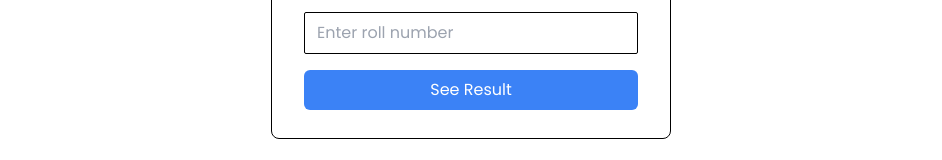
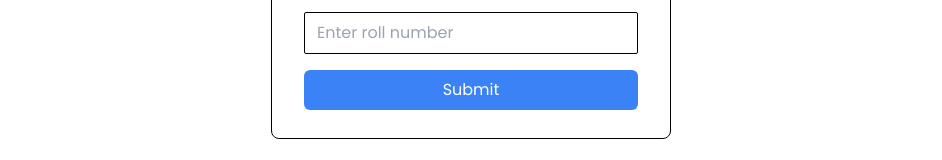
Before and after one commit to aditya-chopde/result-management-system, a React (Vite) app in the folder frontend/: page /s/result in a window 1280 px wide. Shown: the part 383-543 px from the top of the page, without its empty margins (169-1111 px from the left). Built offline with nearby package versions, Linux system fonts and the light colour scheme.

Commit message:
implemented isubmitting functinality in see result

```diff
--- a/frontend/src/components/SeeResult.jsx
+++ b/frontend/src/components/SeeResult.jsx
@@ -6,9 +6,14 @@ const SeeResult = () => {
   const [schoolName, setSchoolName] = useState("");
   const [studentName, setStudentName] = useState("");
   const [studentRollNumber, setStudentRollNumber] = useState("");
+  const [isSubmitting, setIsSubmitting] = useState(false)
+  const [bgColor, setBgColor] = useState(false)
+
   const navigate = useNavigate();
 
   const handleSubmit = async (e) => {
+    setIsSubmitting(true)
+    setBgColor(true)
     e.preventDefault();
 
     const formData = {
@@ -18,6 +23,8 @@ const SeeResult = () => {
     };
 
     await api.post("/result/watch", formData).then((res) => {
+    setBgColor(false)
+    setIsSubmitting(false)
       if(res.data.success){
         localStorage.setItem("studentId", res.data.studentId)
         navigate(`/s/result/${res.data.studentId}`, {state: res.data});
@@ -72,9 +79,10 @@ const SeeResult = () => {
               <div>
                 <button
                   type="submit"
-                  className="w-full my-2 py-2 text-white bg-blue-500 rounded-md"
+                  disabled={isSubmitting}
+                  className={`w-full my-2 py-2 text-white ${bgColor?"bg-blue-400":"bg-blue-500"} rounded-md`}
                 >
-                  See Result
+                  {isSubmitting?"Submitting...":"Submit"}
                 </button>
               </div>
             </form>
```
